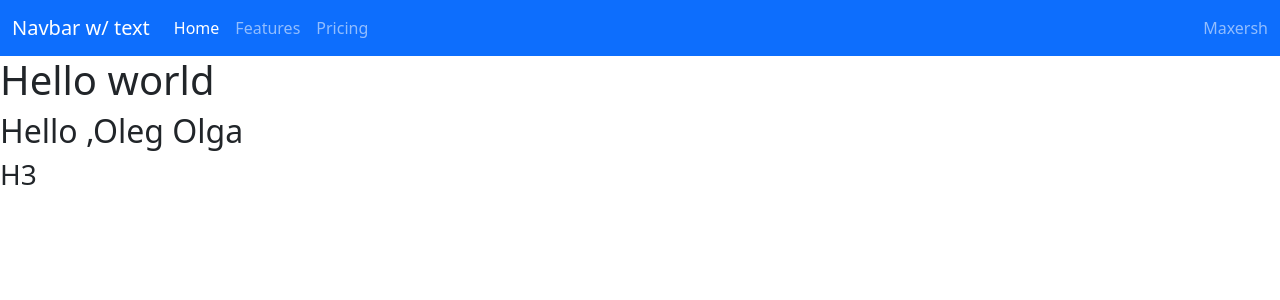
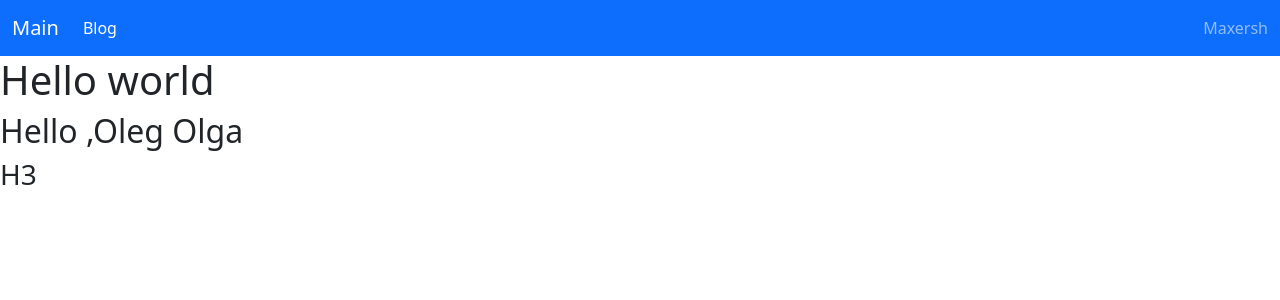
Before and after one commit to Maxersh/blog, a Django app: page /blog/ in a window 1280 px wide. Shown: the top 300 px of the page. Run offline with Django 3.2, Linux system fonts and the light colour scheme.

Commit message:
Reconfigure project structure.

```diff
--- a/blog/templates/blog/base_blog.html
+++ b/blog/templates/blog/base_blog.html
@@ -1 +1,34 @@
-{% extends 'base.html' %}
+<!DOCTYPE html>
+<html lang="en">
+<head>
+    <meta charset="UTF-8">
+    <title>blog</title>
+    <link href="https://cdn.jsdelivr.net/npm/bootstrap@5.0.0-beta1/dist/css/bootstrap.min.css" rel="stylesheet" integrity="sha384-giJF6kkoqNQ00vy+HMDP7azOuL0xtbfIcaT9wjKHr8RbDVddVHyTfAAsrekwKmP1" crossorigin="anonymous">
+    <title>{% block title %}Block Engine{% endblock %}</title>
+</head>
+<body>
+  <nav class="navbar navbar-expand-lg navbar-dark bg-primary">
+    <div class="container-fluid">
+      <a class="navbar-brand" href="/">Main</a>
+      <button class="navbar-toggler" type="button" data-bs-toggle="collapse" data-bs-target="#navbarText" aria-controls="navbarText" aria-expanded="false" aria-label="Toggle navigation">
+        <span class="navbar-toggler-icon"></span>
+      </button>
+      <div class="collapse navbar-collapse" id="navbarText">
+        <ul class="navbar-nav me-auto mb-2 mb-lg-0">
+          <li class="nav-item">
+            <a class="nav-link active" aria-current="page" href="/blog/">Blog</a>
+          </li>
+        </ul>
+        <span class="navbar-text">
+          {% block author %}{% endblock %}
+        </span>
+      </div>
+    </div>
+  </nav>
+
+    {% block content %}
+        There is no content.
+    {% endblock %}
+
+</body>
+</html>
--- /dev/null
+++ b/blog/templates/blog/blog.html
@@ -0,0 +1,11 @@
+{% extends 'blog/base_blog.html'%}
+
+{% block title %} thege is a title {% endblock %}
+
+{% block author %} Maxersh {% endblock %}
+
+{% block content %}
+  <h1>Hello world</h1>
+  <h2>Hello ,{% for name in names %}{{ name }} {% endfor %}</h2>
+  <h3>H3</h3>
+{% endblock %}
--- a/blog/templates/blog/index.html
+++ b/blog/templates/blog/index.html
@@ -1,11 +1,3 @@
-{% extends 'blog/base_blog.html'%}
-
-{% block title %} Site {% endblock %}
-
-{% block author %} Maxersh {% endblock %}
-
-{% block content %}
-  <h1>Hello world</h1>
-  <h2>Hello ,{% for name in names %}{{ name }} {% endfor %}</h2>
-  <h3>H3</h3>
-{% endblock %}
+{% extends 'base.html' %}
+{% block title %}Main page{% endblock %}
+{% block content %}<h1 class="mb-5">Main page</h1>{% endblock %}
--- a/blog/views.py
+++ b/blog/views.py
@@ -6,4 +6,7 @@ def posts_list(request):
     context = {
         'names': names
     }
-    return render(request, 'blog/index.html', context=context)
+    return render(request, 'blog/blog.html', context=context)
+
+def main_page(request):
+    return render(request, 'blog/index.html')
--- a/blogengine/urls.py
+++ b/blogengine/urls.py
@@ -17,9 +17,10 @@ from django.contrib import admin
 from django.urls import path
 from django.urls import include
 
-#from .views import hello
+from blog.views import main_page
 
 urlpatterns = [
     path('admin/', admin.site.urls),
-    path('blog/', include('blog.urls'))
+    path('blog/', include('blog.urls')),
+    path('', main_page)
 ]
--- a/templates/base.html
+++ b/templates/base.html
@@ -2,39 +2,34 @@
 <html lang="en">
 <head>
     <meta charset="UTF-8">
-    <title>blog</title>
     <link href="https://cdn.jsdelivr.net/npm/bootstrap@5.0.0-beta1/dist/css/bootstrap.min.css" rel="stylesheet" integrity="sha384-giJF6kkoqNQ00vy+HMDP7azOuL0xtbfIcaT9wjKHr8RbDVddVHyTfAAsrekwKmP1" crossorigin="anonymous">
     <title>{% block title %}Block Engine{% endblock %}</title>
 </head>
 <body>
   <nav class="navbar navbar-expand-lg navbar-dark bg-primary">
     <div class="container-fluid">
-      <a class="navbar-brand" href="#">Navbar w/ text</a>
+      <a class="navbar-brand" href="/">Main</a>
       <button class="navbar-toggler" type="button" data-bs-toggle="collapse" data-bs-target="#navbarText" aria-controls="navbarText" aria-expanded="false" aria-label="Toggle navigation">
         <span class="navbar-toggler-icon"></span>
       </button>
       <div class="collapse navbar-collapse" id="navbarText">
         <ul class="navbar-nav me-auto mb-2 mb-lg-0">
           <li class="nav-item">
-            <a class="nav-link active" aria-current="page" href="#">Home</a>
-          </li>
-          <li class="nav-item">
-            <a class="nav-link" href="#">Features</a>
-          </li>
-          <li class="nav-item">
-            <a class="nav-link" href="#">Pricing</a>
+            <a class="nav-link active" aria-current="page" href="/blog/">Blog</a>
           </li>
         </ul>
         <span class="navbar-text">
-          {% block author %}{% endblock %}
+          {% block author %}Maxersh{% endblock %}
         </span>
       </div>
     </div>
   </nav>
-
-    {% block content %}
+  <div>
+    <h1 class="mb-5">
+      {% block content %}
         There is no content.
-    {% endblock %}
-
+      {% endblock %}
+    </h1>
+  </div>
 </body>
 </html>
```
